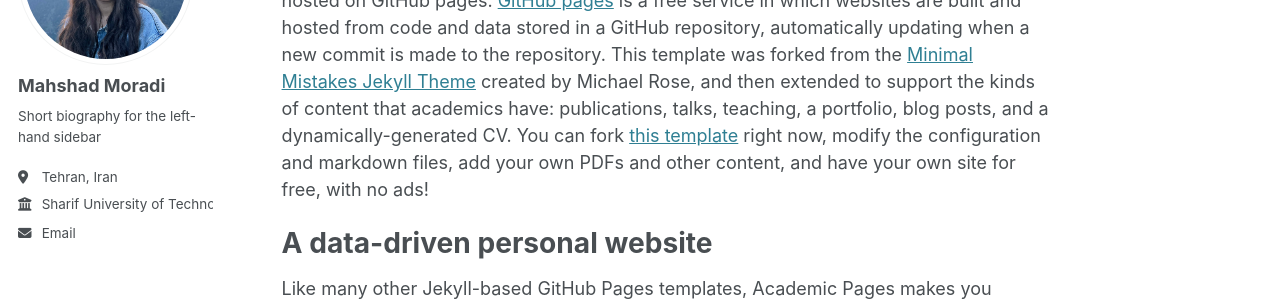
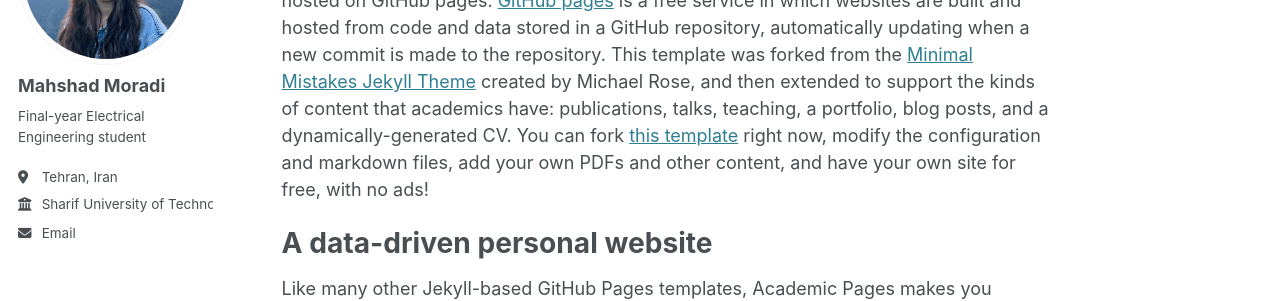
Before and after one commit to mahshadmoradi/mahshadmoradi.github.io, a Jekyll site: the page built from _pages/about.md, in a window 1280 px wide. Shown: the part 216-517 px from the top of the page. Built offline with Jekyll 4.4.1, drawn with Linux system fonts in a browser that asks for light colours.

Commit message:
Update _config.yml

```diff
--- a/_config.yml
+++ b/_config.yml
@@ -25,7 +25,7 @@ author:
   avatar           : "profile.jpg"
   name             : "Mahshad Moradi"
   pronouns         : # example: "she/her"
-  bio              : "Short biography for the left-hand sidebar"
+  bio              : "Final-year Electrical Engineering student"
   location         : "Tehran, Iran"
   employer         : "Sharif University of Technology"
   uri              : # URL
```
